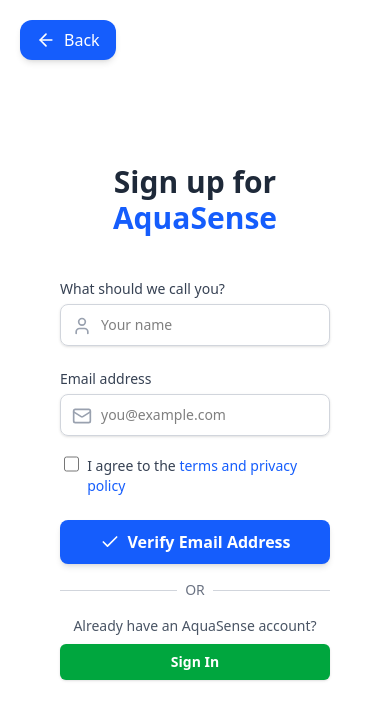
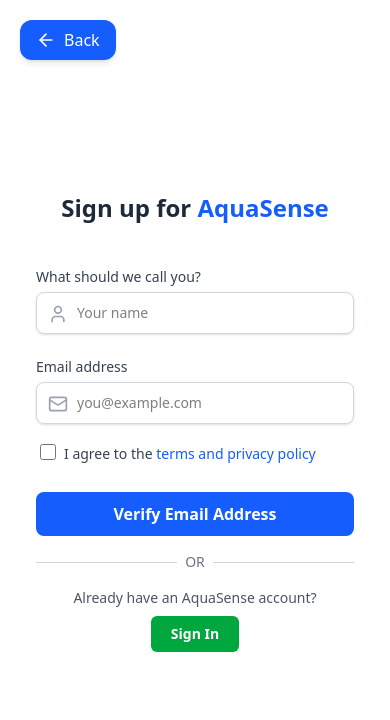
Before and after one commit to devPavanKalyan/aquasense, a React (Vite) app: page /signup in a window 390 px wide. Shown: the top 720 px of the page. Built offline with nearby package versions, Linux system fonts and the light colour scheme.

Commit message:
Updated SignIn and SignUp pages

```diff
--- a/src/authentication/SignIn.tsx
+++ b/src/authentication/SignIn.tsx
@@ -67,7 +67,7 @@
   const navigate = useNavigate();
 
   return (
-    <div className=" min-h-screen md:bg-gray-50 flex items-center justify-center px-4 sm:px-6 md:px-10 lg:px-20 xl:px-32 py-10">
+    <div className="min-h-screen md:bg-gray-50 flex items-center justify-center md:px-8 lg:px-12 xl:px-16 py-10">
       <div
         onClick={() => navigate("/")}
         className="fixed left-5 top-5 flex items-center gap-2 px-4 py-2
@@ -79,8 +79,13 @@
         <span className="font-medium">Back</span>
       </div>
 
-      <div className="w-full min-w-[300px] max-w-xl md:max-w-5xl bg-white md:rounded-3xl md:shadow-2xl flex flex-col md:flex-row overflow-hidden min-h-[600px] hover:scale-105 transition-all duration-300 ease-in-out">
-        <div className="hidden md:flex w-full md:w-1/2 bg-gradient-to-br from-sky-600 to-cyan-600 items-center justify-center relative p-4">
+      <div
+        className="w-full max-w-4xl bg-white md:rounded-3xl md:shadow-2xl
+                  flex flex-col md:flex-row overflow-hidden
+                  min-h-[600px] transition-all duration-300 ease-in-out"
+      >
+        {/* Left Section */}
+        <div className="hidden md:flex w-1/2 bg-gradient-to-br from-sky-600 to-cyan-600 items-center justify-center relative p-6">
           <div className="absolute w-40 h-40 bg-white/10 rounded-full animate-pulse blur-3xl top-10 left-10"></div>
           <div className="absolute w-60 h-60 bg-white/20 rounded-full animate-spin-slow blur-2xl bottom-0 right-0"></div>
           <div className="text-white text-center z-10 px-4">
@@ -93,13 +98,12 @@
           </div>
         </div>
 
-        <div className="w-full md:w-1/2 p-8 flex flex-col justify-center min-w-0 min-h-[500px] flex-1">
-          {/* Top Section */}
-          <h2 className="text-3xl font-bold text-gray-800 text-center mt-5">
+        {/* Right Section */}
+        <div className="w-full md:w-1/2 p-6 sm:p-8 flex flex-col justify-center min-w-0 min-h-[500px] flex-1">
+          <h2 className="text-2xl sm:text-3xl font-bold text-gray-800 text-center mt-5">
             Sign in to <span className="text-blue-600">AquaSense</span>
           </h2>
 
-          {/* Middle Section - grows to fill space */}
           <div className="flex-1 flex items-center justify-center">
             {userTypeFormOpen && (
               <UserTypeForm
@@ -121,11 +125,8 @@
               />
             )}
           </div>
-          {/* Bottom Section */}
-          <p
-            className="text-xs text-gray-500 text-center leading-relaxed mb-5"
-            id="agreements"
-          >
+
+          <p className="text-xs text-gray-500 text-center leading-relaxed mb-5">
             By continuing, you agree to the AquaSense Customer Agreement and the{" "}
             <a className="text-blue-600 hover:underline font-medium" href="#">
               Privacy Notice
@@ -136,7 +137,7 @@
             </a>
             .
           </p>
-          <>
+
           {params.map((param) => (
             <input
               key={param}
@@ -146,9 +147,9 @@
               value={searchParams.get(param) || ""}
             />
           ))}
-          </>
         </div>
       </div>
+
       {captchaOpen && (
         <CaptchaModal
           isOpen={captchaOpen}
--- a/src/components/fragments/RegisterForm.tsx
+++ b/src/components/fragments/RegisterForm.tsx
@@ -1,4 +1,4 @@
-import { Check, Mail, User } from "lucide-react";
+import { Mail, User } from "lucide-react";
 import { useState } from "react";
 import { preparePkceAndRedirect } from "../../utils/authRedirects";
 
@@ -64,8 +64,8 @@
   };
 
   return (
-    <div className={`${isOpen ? "block" : "hidden"} w-full`}>
-      <h2 className="text-3xl font-bold text-gray-800 mb-10 text-center">
+    <div className={`${isOpen ? "block" : "hidden"} w-full px-4 py-6`}>
+      <h2 className="text-2xl font-bold text-gray-800 mb-10 text-center">
         Sign up for <span className="text-blue-600">AquaSense</span>
       </h2>
 
@@ -136,11 +136,10 @@
 
       {/* Submit */}
       <button
-        className="w-full bg-blue-600 hover:bg-blue-700 text-white font-semibold py-2.5 rounded-lg transition-all flex items-center justify-center gap-2 shadow-md mt-6 disabled:opacity-50 disabled:cursor-not-allowed"
+        className="mt-6 w-full bg-blue-600 hover:bg-blue-700 text-white font-semibold py-2.5 rounded-lg transition duration-300 focus:outline-none focus:ring-2 focus:ring-blue-400"
         onClick={handleSubmit}
         disabled={isSubmitting}
       >
-        <Check className="w-5 h-5" />
         Verify Email Address
       </button>
 
@@ -157,7 +156,7 @@
           Already have an AquaSense account?
         </p>
         <button
-          className="bg-green-600 hover:bg-green-700 text-white font-semibold text-sm px-6 py-2 rounded-md w-full sm:w-auto transition-all shadow-sm"
+          className="inline-block bg-green-600 text-white font-semibold text-sm px-5 py-2 rounded-md hover:bg-green-700 transition-all duration-300 ease-in-out"
           onClick={() => {
             preparePkceAndRedirect();
           }}
--- a/src/components/fragments/UserTypeForm.tsx
+++ b/src/components/fragments/UserTypeForm.tsx
@@ -2,7 +2,6 @@
 import { Mail, UserCog } from "lucide-react";
 import { useState } from "react";
 import { useNavigate } from "react-router-dom";
-
 
 interface Props {
   goToCaptcha: () => void;
--- a/src/pages/auth/Register.tsx
+++ b/src/pages/auth/Register.tsx
@@ -97,13 +97,13 @@
   const navigate = useNavigate();
 
   return (
-    <div className="min-h-screen md:bg-gray-50 flex items-center justify-center px-10 lg:px-16 py-10">
+    <div className="min-h-screen md:bg-gray-50 flex items-center justify-center md:px-8 lg:px-12 xl:px-16 py-10">
       <div
         onClick={() => navigate("/")}
         className="fixed left-5 top-5 flex items-center gap-2 px-4 py-2
-             bg-blue-600 text-white rounded-xl shadow-md cursor-pointer
-             hover:bg-blue-700 hover:shadow-lg active:scale-95
-             transition-all duration-300"
+               bg-blue-600 text-white rounded-xl shadow-md cursor-pointer
+               hover:bg-blue-700 hover:shadow-lg active:scale-95
+               transition-all duration-300"
       >
         <ArrowLeft className="w-5 h-5" />
         <span className="font-medium">Back</span>
```
Lines whose indentation alone changed are shown as unchanged.
